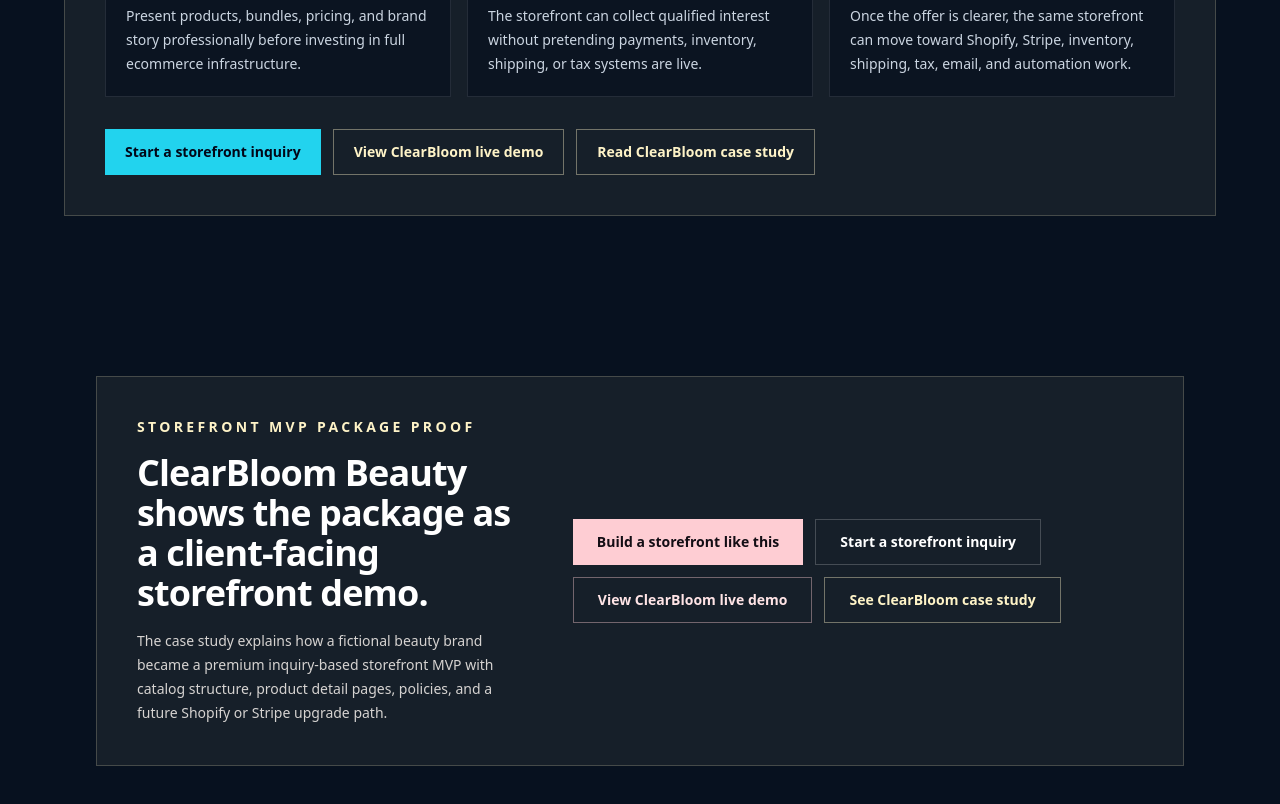
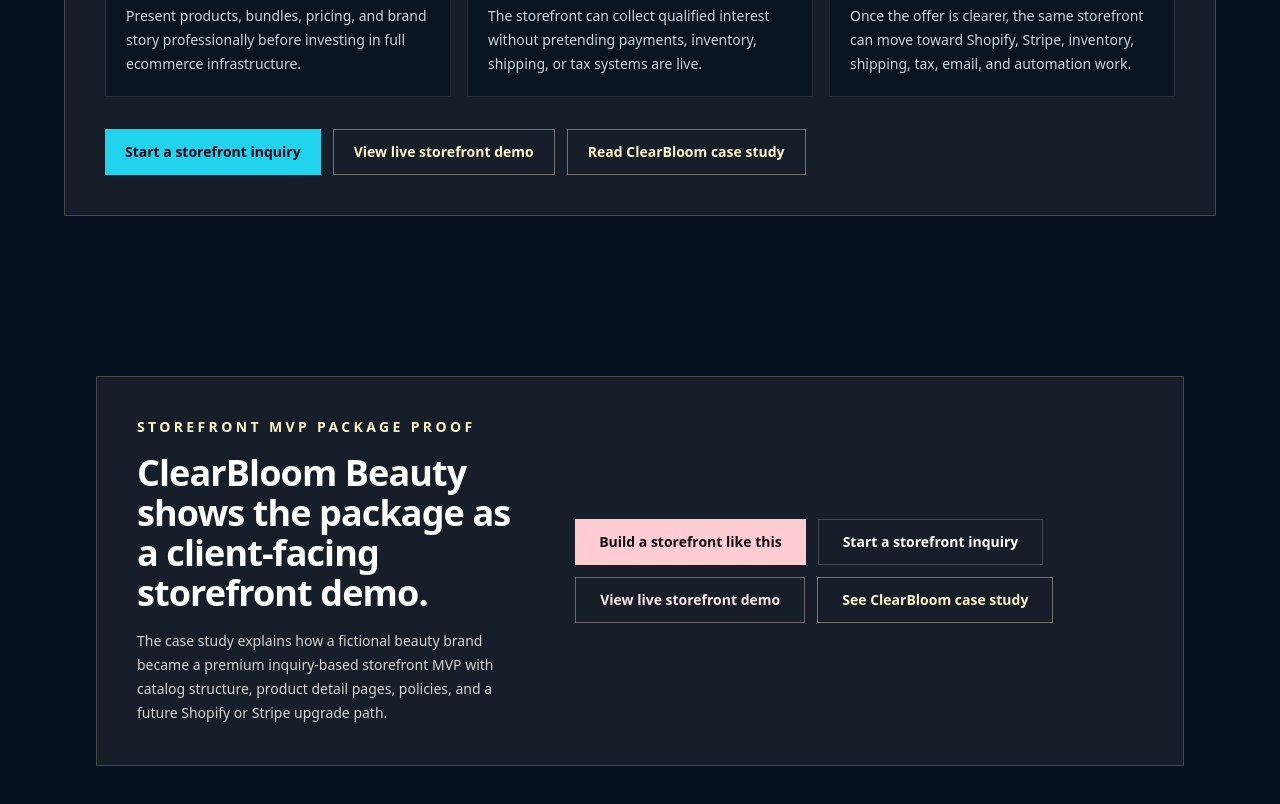
Before and after one commit to bchan818/ClearStackStudioWebsite, a Next.js app: page /services in a window 1280 px wide. Shown: the part 3560-4364 px from the top of the page. Built offline with nearby package versions, Linux system fonts and the light colour scheme.

Commit message:
Connect ClearBloom storefront demo CTAs

```diff
--- a/app/contact/page.tsx
+++ b/app/contact/page.tsx
@@ -187,7 +187,7 @@
         text="ClearBloom Beauty is a fictional, inquiry-based storefront MVP that shows how ClearStack Studio can package premium product pages, catalog structure, policy pages, and a future ecommerce upgrade path for beauty, wellness, fashion, lifestyle, food/product, boutique ecommerce, and creator merchandise brands."
         variant="amber"
         liveHref={clearBloomLiveUrl}
-        liveLabel="View ClearBloom live demo"
+        liveLabel="View live storefront demo"
         proofHref="/work/clearbloom-beauty/case-study"
         proofLabel="See ClearBloom case study"
       />
--- a/app/projects/page.tsx
+++ b/app/projects/page.tsx
@@ -32,7 +32,7 @@
     serviceHref: "/services#storefront-mvp",
     liveDemo: clearBloomLiveUrl,
     caseStudy: "/work/clearbloom-beauty/case-study",
-    cta: "View live storefront",
+    cta: "View live storefront demo",
     accent: "rose"
   },
   {
--- a/app/services/page.tsx
+++ b/app/services/page.tsx
@@ -214,7 +214,7 @@
               className="focus-ring inline-flex items-center justify-center border border-amber-100/40 px-5 py-3 text-sm font-semibold text-amber-100 transition hover:bg-amber-100 hover:text-slate-950"
               href={clearBloomLiveUrl}
             >
-              View ClearBloom live demo
+              View live storefront demo
             </Link>
             <Link
               className="focus-ring inline-flex items-center justify-center border border-amber-100/40 px-5 py-3 text-sm font-semibold text-amber-100 transition hover:bg-amber-100 hover:text-slate-950"
@@ -232,7 +232,7 @@
         text="The case study explains how a fictional beauty brand became a premium inquiry-based storefront MVP with catalog structure, product detail pages, policies, and a future Shopify or Stripe upgrade path."
         variant="amber"
         liveHref={clearBloomLiveUrl}
-        liveLabel="View ClearBloom live demo"
+        liveLabel="View live storefront demo"
         proofHref="/work/clearbloom-beauty/case-study"
         proofLabel="See ClearBloom case study"
       />
--- a/app/start/page.tsx
+++ b/app/start/page.tsx
@@ -26,7 +26,7 @@
     proof: "ClearBloom Beauty",
     proofHref: "/work/clearbloom-beauty/case-study",
     liveHref: clearBloomLiveUrl,
-    liveLabel: "View live storefront",
+    liveLabel: "View live storefront demo",
     scope: "Polished storefront surface with no live payments, inventory, shipping, or tax systems connected yet.",
     cta: "Start a storefront inquiry",
     accent: "rose"
--- a/app/work/clearbloom-beauty/case-study/page.tsx
+++ b/app/work/clearbloom-beauty/case-study/page.tsx
@@ -92,7 +92,7 @@
                 className="focus-ring inline-flex items-center justify-center bg-rose-200 px-6 py-3 text-sm font-semibold text-[#130d14] transition hover:bg-amber-100"
                 href={clearBloomLiveUrl}
               >
-                See the live storefront MVP
+                View live storefront demo
               </Link>
               <Link
                 className="focus-ring inline-flex items-center justify-center border border-white/20 px-6 py-3 text-sm font-semibold text-white transition hover:border-rose-200 hover:text-rose-100"
@@ -220,7 +220,7 @@
         title="Want a storefront concept like ClearBloom Beauty?"
         text="ClearStack Studio can help shape a beauty, wellness, fashion, food, lifestyle, or product idea into a polished storefront MVP before checkout, inventory, and fulfillment are fully connected."
         liveHref={clearBloomLiveUrl}
-        liveLabel="See the live storefront MVP"
+        liveLabel="View live storefront demo"
         proofHref="/work/clearbloom-beauty/case-study"
         proofLabel="Read ClearBloom case study"
       />
--- a/app/work/page.tsx
+++ b/app/work/page.tsx
@@ -108,7 +108,7 @@
               className="focus-ring inline-flex items-center justify-center border border-rose-200/40 px-5 py-3 text-sm font-semibold text-rose-100 transition hover:border-rose-200 hover:text-white"
               href={clearBloomLiveUrl}
             >
-              View live storefront
+              View live storefront demo
             </Link>
             <Link
               className="focus-ring inline-flex items-center justify-center border border-amber-100/30 px-5 py-3 text-sm font-semibold text-amber-100 transition hover:border-amber-100 hover:text-white"
--- a/components/FeaturedProduct.tsx
+++ b/components/FeaturedProduct.tsx
@@ -25,7 +25,7 @@
       "A fictional premium perfume and cosmetics storefront proof with catalog pages, product detail pages, policies, inquiry checkout, and a future ecommerce upgrade path.",
     tags: ["Storefront MVP", "Product drops", "No live checkout"],
     href: clearBloomLiveUrl,
-    cta: "View live storefront",
+    cta: "View live storefront demo",
     caseStudyHref: "/work/clearbloom-beauty/case-study",
     caseStudyCta: "Read case study",
     accent: "rose",
--- a/components/ServicePackages.tsx
+++ b/components/ServicePackages.tsx
@@ -49,7 +49,7 @@
     href: "/contact",
     detailsCta: "Learn about the package",
     detailsHref: "/services#storefront-mvp",
-    liveCta: "View ClearBloom live demo",
+    liveCta: "View live storefront demo",
     liveHref: clearBloomLiveUrl
   },
   {
--- a/components/StorefrontCta.tsx
+++ b/components/StorefrontCta.tsx
@@ -19,7 +19,7 @@
   proofHref,
   proofLabel = "See ClearBloom case study",
   liveHref,
-  liveLabel = "View ClearBloom live demo"
+  liveLabel = "View live storefront demo"
 }: StorefrontCtaProps) {
   const isAmber = variant === "amber";
 
```
